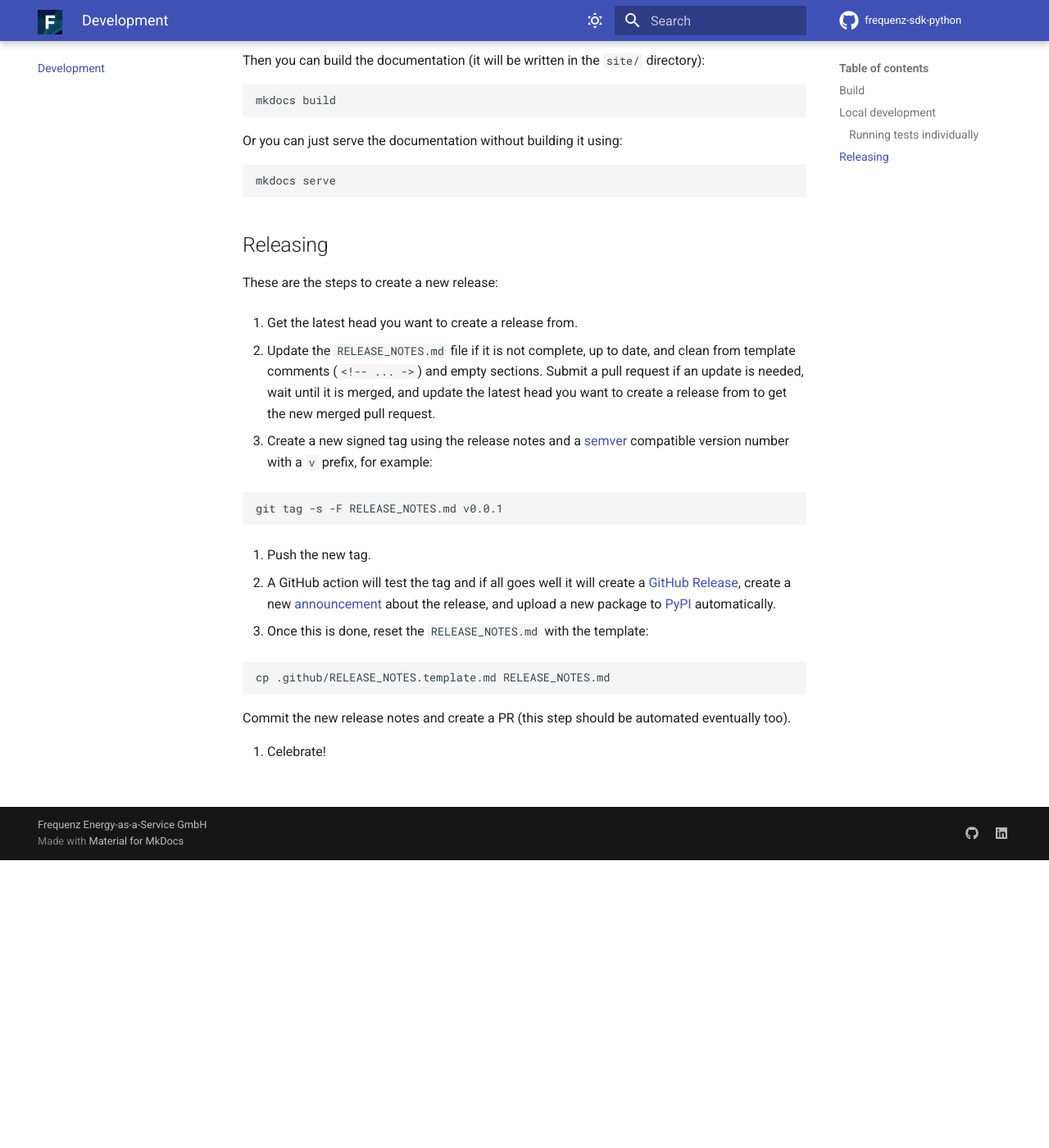
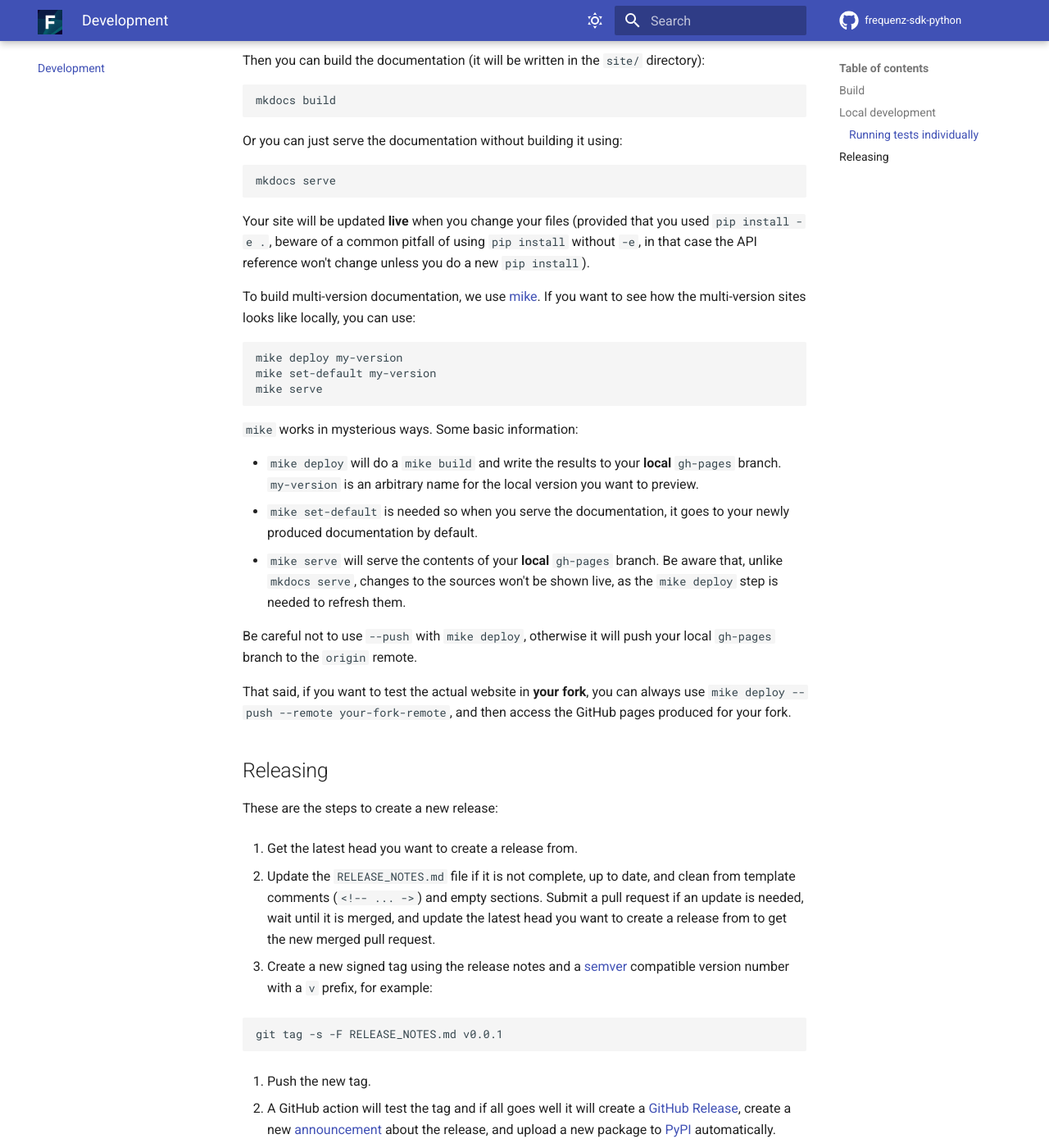
Before and after one commit to frequenz-floss/frequenz-sdk-python, an MkDocs documentation site: the page built from docs/CONTRIBUTING.md, in a window 1280 px wide and 1400 px high, scrolled down 1077 px. Shown: the whole window at 82% size. Built offline with MkDocs 1.6.1 and Material for MkDocs 9.7.7, drawn with Linux system fonts in a browser that asks for light colours; comment, search, counter and statistics services are not loaded; the version menu is left out; before the commit the page ends 2126 px from its top, so only the background shows below that.

Commit message:
docs: Add site version via mike
mike is a tool to keep several versions of a MkDocs site.

Please see the project documentation for more info:
https://github.com/jimporter/mike

Signed-off-by: Leandro Lucarella <leandro.lucarella@frequenz.com>

````diff
--- a/CONTRIBUTING.md
+++ b/CONTRIBUTING.md
@@ -60,6 +60,39 @@ Or you can just serve the documentation without building it using:
 mkdocs serve
 ```
 
+Your site will be updated **live** when you change your files (provided that
+you used `pip install -e .`, beware of a common pitfall of using `pip install`
+without `-e`, in that case the API reference won't change unless you do a new
+`pip install`).
+
+To build multi-version documentation, we use
+[mike](https://github.com/jimporter/mike). If you want to see how the
+multi-version sites looks like locally, you can use:
+
+```sh
+mike deploy my-version
+mike set-default my-version
+mike serve
+```
+
+`mike` works in mysterious ways. Some basic information:
+
+* `mike deploy` will do a `mike build` and write the results to your **local**
+  `gh-pages` branch. `my-version` is an arbitrary name for the local version
+  you want to preview.
+* `mike set-default` is needed so when you serve the documentation, it goes to
+  your newly produced documentation by default.
+* `mike serve` will serve the contents of your **local** `gh-pages` branch. Be
+  aware that, unlike `mkdocs serve`, changes to the sources won't be shown
+  live, as the `mike deploy` step is needed to refresh them.
+
+Be careful not to use `--push` with `mike deploy`, otherwise it will push your
+local `gh-pages` branch to the `origin` remote.
+
+That said, if you want to test the actual website in **your fork**, you can
+always use `mike deploy --push --remote your-fork-remote`, and then access the
+GitHub pages produced for your fork.
+
 ## Releasing
 
 These are the steps to create a new release:
--- /dev/null
+++ b/docs/overrides/main.html
@@ -0,0 +1,8 @@
+{% extends "base.html" %}
+
+{% block outdated %}
+  You're not viewing the latest (stable) version.
+  <a href="{{ '../' ~ base_url }}">
+    <strong>Click here to go to latest (stable) version</strong>
+  </a>
+{% endblock %}
--- a/mkdocs.yml
+++ b/mkdocs.yml
@@ -19,6 +19,7 @@ theme:
   icon:
     edit: material/file-edit-outline
     repo: fontawesome/brands/github
+  custom_dir: docs/overrides
   features:
     - navigation.instant
     - navigation.tabs
@@ -47,6 +48,9 @@ extra:
     link: https://github.com/frequenz-floss
   - icon: fontawesome/brands/linkedin
     link: https://www.linkedin.com/company/frequenz-com
+  version:
+    provider: mike
+    default: latest
 
 extra_css:
   - css/style.css
@@ -76,6 +80,8 @@ plugins:
         - docs/mkdocstrings_autoapi.py
   - literate-nav:
       nav_file: SUMMARY.md
+  - mike:
+      canonical_version: latest
   - mkdocstrings:
       custom_templates: templates
       default_handler: python
--- a/pyproject.toml
+++ b/pyproject.toml
@@ -3,7 +3,6 @@ requires = [
     "setuptools >= 65.3.0, < 66",
     "setuptools_scm[toml] >= 7.0.5, < 8",
     "wheel"
-
 ]
 build-backend = "setuptools.build_meta"
 
@@ -49,6 +48,7 @@ email = "floss@frequenz.com"
 
 [project.optional-dependencies]
 docs = [
+    "mike >= 1.1.2, < 2",
     "mkdocs-gen-files >= 0.4.0, < 0.5.0",
     "mkdocs-literate-nav >= 0.4.0, < 0.5.0",
     "mkdocs-material >= 8.5.7, < 9",
````
